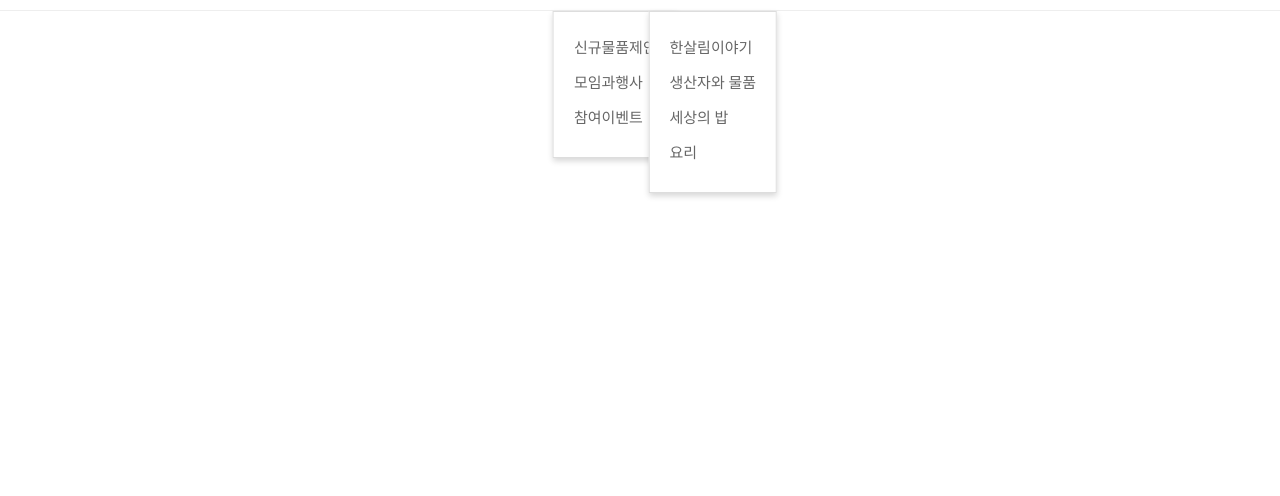
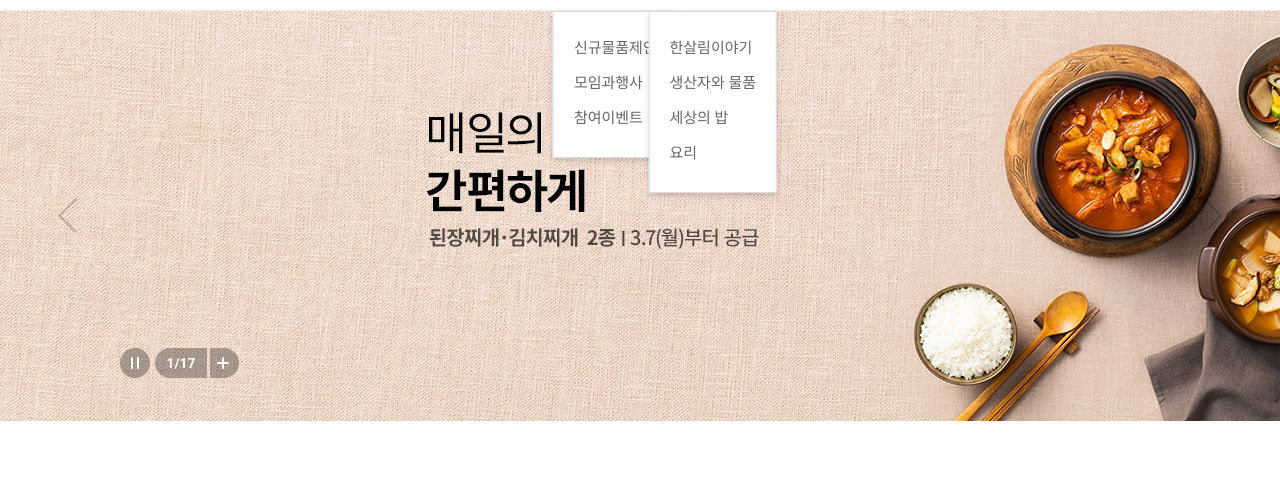
Before and after one commit to cocopalm221/hansalim, a plain HTML site: page index.html in a window 1280 px wide. Shown: the part 117-613 px from the top of the page. Drawn offline with nearby package versions, Linux system fonts and the light colour scheme.

Commit message:
visual 기본형 레이아웃 작업완료
공통 class 진행중

```diff
--- a/css/main.css
+++ b/css/main.css
@@ -45,7 +45,25 @@ body {
   width: 1200px;
   margin: 0 auto;
 }
+/* section 레이아웃 공통 padding */
+.wrap > section {
+  padding: 80px 0;
+}
 /* 타이틀 레이아웃 */
+.section-title {
+  position: relative;
+  display: block;
+  font-size: 32px;
+  line-height: 40px;
+  color: #000;
+  font-weight: 400;
+}
+.section-title b {
+  font-weight: 700;
+}
+.section-title .blue {
+  color: #76bd42;
+}
 /* 제품 기본 레이아웃 */
 /* section 레이아웃 */
 
@@ -410,6 +428,110 @@ body {
 .visual {
   position: relative;
   display: block;
+  width: 100%;
+  height: 410px;
+  overflow: hidden;
+  padding: 0 !important;
+}
+.visual-slide {
+  position: relative;
+  display: block;
+  width: 100%;
+  height: 100%;
+}
+.visual-slide-page {
+  position: relative;
+  display: block;
+  width: 100%;
+  height: 100%;
+}
+.visual-slide-page a {
+  position: relative;
+  display: block;
+  width: 100%;
+  height: 100%;
+  text-align: center;
+}
+/* 슬라이드 이전,다음 */
+.visual-prev,
+.visual-next {
+  position: absolute;
+  top: 50%;
+  transform: translateY(-50%);
+  display: block;
+  border: 0;
+  cursor: pointer;
+  width: 64px;
+  height: 64px;
+  font-size: 0;
+}
+.visual-prev {
+  left: calc(50% - 600px);
+  background: rgba(0, 0, 0, 0) url(../images/visualArrP.png) no-repeat;
+  background-position: 0 -64px;
+  border-radius: 50%;
+}
+.visual-prev:hover {
+  left: calc(50% - 600px);
+  background: rgba(0, 0, 0, 0.3) url(../images/visualArrP.png) no-repeat;
+  background-position: 0 0px;
+  border-radius: 50%;
+}
+.visual-next {
+  right: calc(50% - 600px);
+  background: rgba(0, 0, 0, 0) url(../images/visualArrN.png) no-repeat;
+  background-position: 0 -64px;
+
+  border-radius: 50%;
+}
+.visual-next:hover {
+  right: calc(50% - 600px);
+  background: rgba(0, 0, 0, 0.3) url(../images/visualArrN.png) no-repeat;
+  background-position: 0 0px;
+  border-radius: 50%;
+}
+/* 슬라이드 콘트롤러 */
+.visual-control {
+  position: absolute;
+  left: calc(50% - 600px + 80px);
+  bottom: 43px;
+  display: block;
+}
+.visual-play {
+  position: relative;
+  display: block;
+  width: 30px;
+  height: 30px;
+  background: url(../images/visualPlay.png) no-repeat;
+  cursor: pointer;
+  border: 0;
+  float: left;
+}
+.visual-pg {
+  position: relative;
+  display: block;
+  width: 52px;
+  height: 30px;
+  background: url(../images/visualNum.png) no-repeat;
+  text-align: center;
+  color: #fff;
+  line-height: 30px;
+  font-size: 14px;
+  font-weight: 700;
+  cursor: pointer;
+  margin-left: 5px;
+  float: left;
+}
+.visual-more {
+  position: relative;
+  display: block;
+  width: 29px;
+  height: 30px;
+  background: url(../images/visualMore.png) no-repeat;
+  cursor: pointer;
+  border: 0;
+  margin-left: 3px;
+  float: left;
 }
 /* 오늘의 상품 */
 .today {
--- a/index.html
+++ b/index.html
@@ -190,31 +190,70 @@
       </header>
       <!-- 비주얼 -->
       <section class="visual">
-        <div class="container"></div>
+        <div class="visual-slide">
+          <div class="visual-slide-page">
+            <a href="#">
+              <img src="images/swiper_img_01.jpg" alt="한살림 장보기" />
+            </a>
+          </div>
+        </div>
+        <!-- 슬라이드 이전,다음 -->
+        <button class="visual-prev">이전</button>
+        <button class="visual-next">다음</button>
+        <!-- 슬라이드 콘트롤러 -->
+        <div class="visual-control clearfix">
+          <button class="visual-play"></button>
+          <div class="visual-pg">1/17</div>
+          <button class="visual-more"></button>
+        </div>
       </section>
       <!-- 오늘의 상품 -->
       <section class="today">
-        <div class="container"></div>
+        <div class="container">
+          <h2 class="section-title"><b>이 물품은 어떠세요?</b></h2>
+        </div>
       </section>
       <!-- 알뜰 상품 -->
       <section class="sale">
-        <div class="container"></div>
+        <div class="container">
+          <h2 class="section-title">
+            놓치기 아쉬운 <br />
+            <b>알뜰물품</b>
+          </h2>
+        </div>
       </section>
       <!-- 신상품 -->
       <section class="new">
-        <div class="container"></div>
+        <div class="container">
+          <h2 class="section-title">
+            반가운 <br />
+            <b>새물품</b>
+          </h2>
+        </div>
       </section>
       <!-- 추천 물품 -->
       <section class="recommend">
-        <div class="container"></div>
+        <div class="container">
+          <h2 class="section-title">
+            <b class="blue">조합원</b>님을 위한 <br />
+            <b>추천물품</b>
+          </h2>
+        </div>
       </section>
       <!-- 인기 물품 -->
       <section class="popular">
-        <div class="container"></div>
+        <div class="container">
+          <h2 class="section-title">지금 가장 많이 이용하는 <b>인기물품</b></h2>
+        </div>
       </section>
       <!-- 브랜드관 -->
       <section class="brand">
-        <div class="container"></div>
+        <div class="container">
+          <h2 class="section-title">
+            한살림 가치를 담은 <br />
+            <b>브랜드관</b>
+          </h2>
+        </div>
       </section>
       <!-- 배너 -->
       <section class="banner">
@@ -222,11 +261,18 @@
       </section>
       <!-- 제철요리 -->
       <section class="season">
-        <div class="container"></div>
+        <div class="container">
+          <h2 class="section-title">제철제맛 가득한 <b>요리</b></h2>
+        </div>
       </section>
       <!-- 이용후기 -->
       <section class="review">
-        <div class="container"></div>
+        <div class="container">
+          <h2 class="section-title">
+            조합원의 생생한<br />
+            <b>이용후기</b>
+          </h2>
+        </div>
       </section>
       <!-- 커뮤니티 -->
       <section class="community">
```
